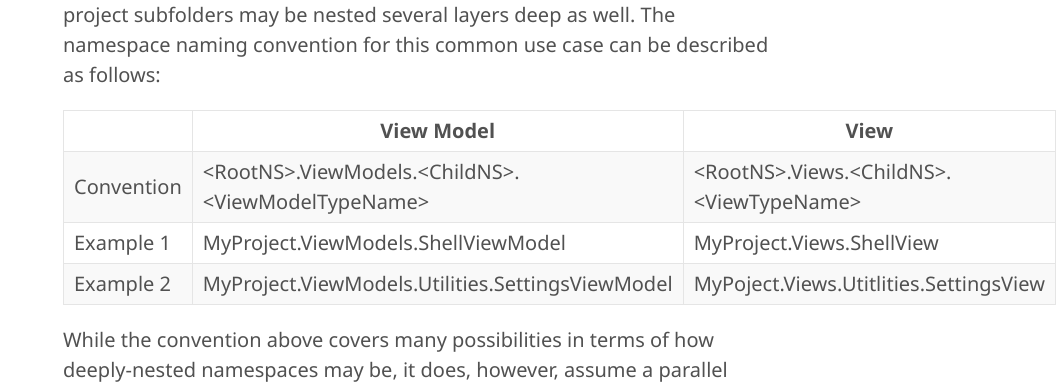
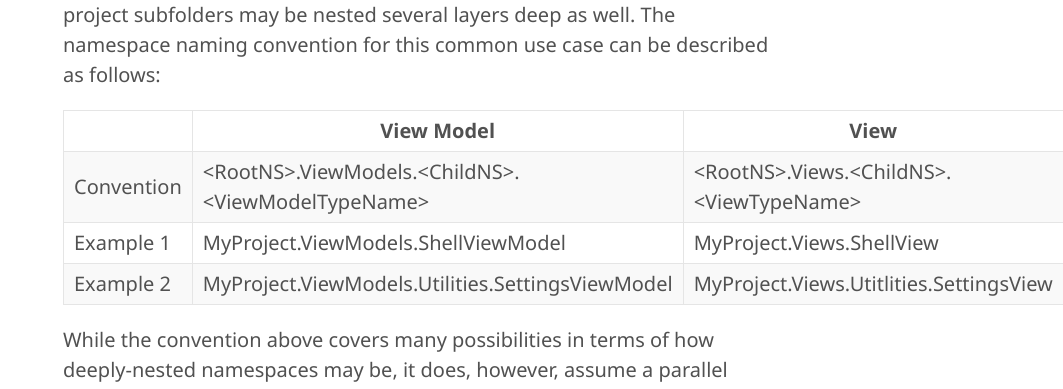
Before and after one commit to Caliburn-Micro/caliburn-micro.github.io, a Jekyll site: the page built from documentation/naming-conventions.md, in a window 1280 px wide and 900 px high, scrolled down 2541 px. Shown: the part 315-704 px from the top of the window, without its empty margins (217-1280 px from the left). Built offline with Jekyll 4.4.1, drawn with Linux system fonts in a browser that asks for light colours.

Commit message:
Fix a tiny typo

```diff
--- a/documentation/naming-conventions.md
+++ b/documentation/naming-conventions.md
@@ -55,6 +55,6 @@ While all the Views and ViewModels of many applications may reside in a single a
 |-|------------|------|
 | Convention | &lt;RootNS&gt;.ViewModels.&lt;ChildNS&gt;.&lt;ViewModelTypeName&gt; | &lt;RootNS&gt;.Views.&lt;ChildNS&gt;.&lt;ViewTypeName&gt; |
 | Example 1 | MyProject.ViewModels.ShellViewModel | MyProject.Views.ShellView |
-| Example 2 | MyProject.ViewModels.Utilities.SettingsViewModel | MyPoject.Views.Utitlities.SettingsView |
+| Example 2 | MyProject.ViewModels.Utilities.SettingsViewModel | MyProject.Views.Utitlities.SettingsView |
 
 While the convention above covers many possibilities in terms of how deeply-nested namespaces may be, it does, however, assume a parallel structure in the organizational scheme of both the Views and ViewModels. Furthermore, it is also quite common to place Views and ViewModels into separate assemblies, which makes the likelihood of parallel organization across different assemblies even less likely.
```
